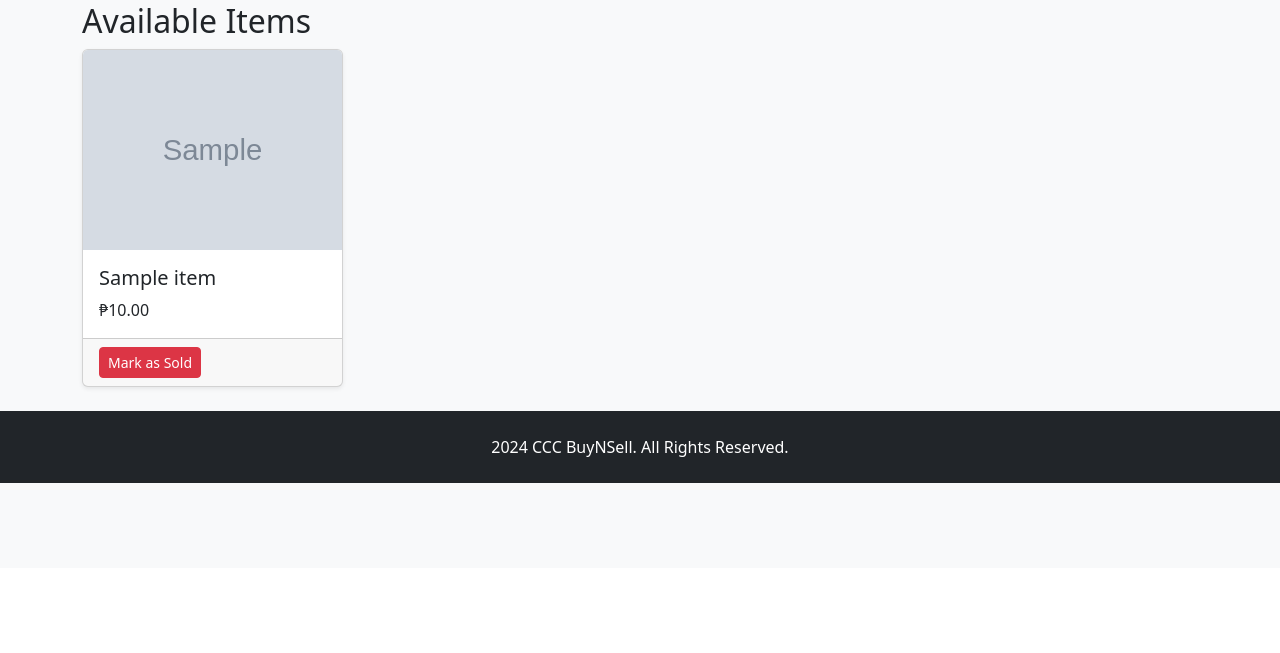
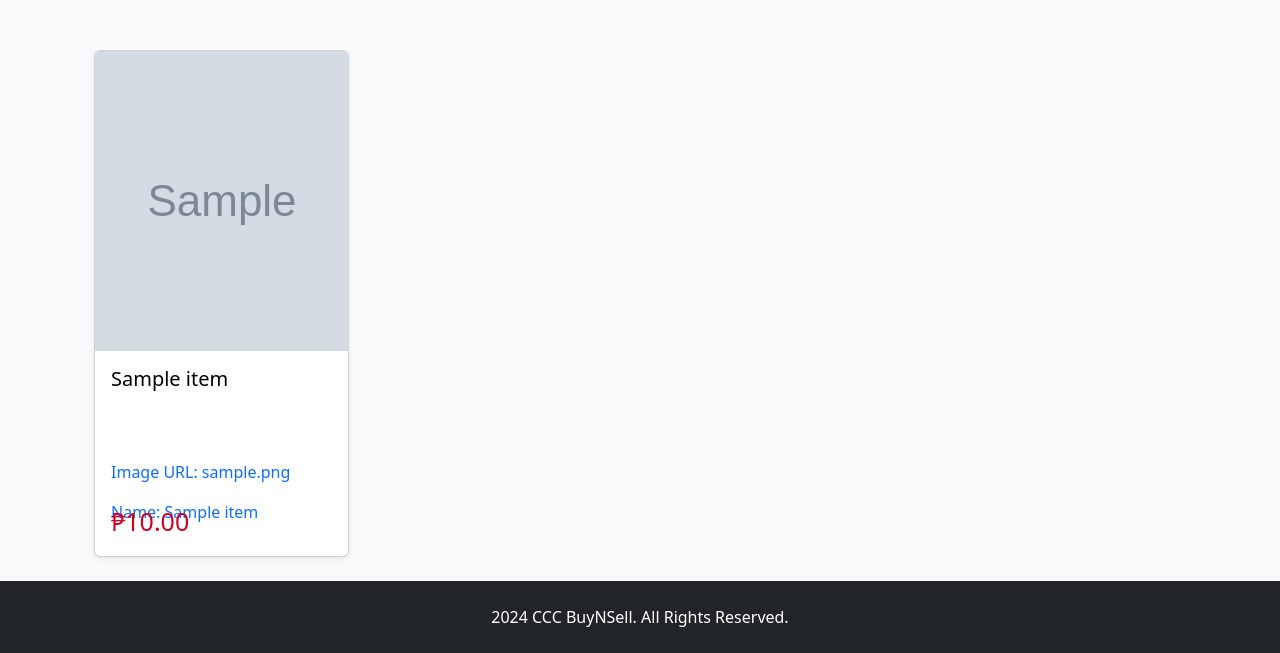
Before and after one commit to Daisho0201/calambatradinghubg5, a Flask app: page /filter_by_category/all in a window 1280 px wide. Shown: the part 232-885 px from the top of the page. Before the commit the page ends 800 px from the top, so only its background shows below. Run offline with Flask 3, Linux system fonts and the light colour scheme; tables that the repository leaves empty or names only in its code hold one stand-in row (Sample ...); data that the repository does not hold is empty; some libraries are stand-ins or nearby versions.

Commit message:
Updated item grid format in main_index.html

```diff
--- a/templates/main_index.html
+++ b/templates/main_index.html
@@ -118,24 +118,22 @@
 
     <!-- Product Grid -->
     <div class="container mb-4">
-        <h2>Available Items</h2>
-        <div class="row row-cols-1 row-cols-sm-2 row-cols-md-3 row-cols-lg-4 g-4">
+        <div class="row justify-content-center">
+            <div class="row row-cols-2 row-cols-md-3 row-cols-lg-4 g-4">
                 {% if items %}
                     {% for item in items %}
                         <div class="col">
-                        <div class="card shadow-sm">
-                            <a href="{{ url_for('item_detail', item_id=item.id) }}" class="text-decoration-none">
-                                <img src="{{ item.grid_image }}" class="card-img-top" alt="{{ item.name }}"
-                                     style="height: 200px; object-fit: cover;">
+                            <div class="card shadow-sm h-100 position-relative">
+                                <a href="/item/{{ item.id }}" class="text-decoration-none">
+                                    <img src="{{ item.grid_image }}" class="card-img-top" alt="{{ item.name }}">
+                                    <div class="card-body d-flex flex-column justify-content-between">
+                                        <h5 class="card-title" style="margin-bottom: 45px; color: black; height: 2.4em">{{ item.name }}</h5>
+                                        <p>Image URL: {{ item.grid_image }}</p>
+                                        <p>Name: {{ item.name }}</p>
+                                    </div>
                                 </a>
-                            <div class="card-body">
-                                <h5 class="card-title">{{ item.name }}</h5>
-                                <p class="card-text">₱{{ item.price }}</p>
-                            </div>
-                            <div class="card-footer d-flex justify-content-between">
-                                <form action="{{ url_for('delete_item', item_id=item.id) }}" method="post" style="display:inline;">
-                                    <button type="submit" class="btn btn-danger btn-sm">Mark as Sold</button>
-                                </form>
+                                <div class="card-price position-absolute bottom-0 start-0 p-3" style="color: #D10024;">
+                                    ₱{{ item.price }}
                                 </div>
                             </div>
                         </div>
@@ -143,6 +141,7 @@
                 {% else %}
                     <p class="text-center text-muted">No items available in the selected category.</p>
                 {% endif %}
+            </div>
         </div>
     </div>
 
```
Lines whose indentation alone changed are shown as unchanged.
